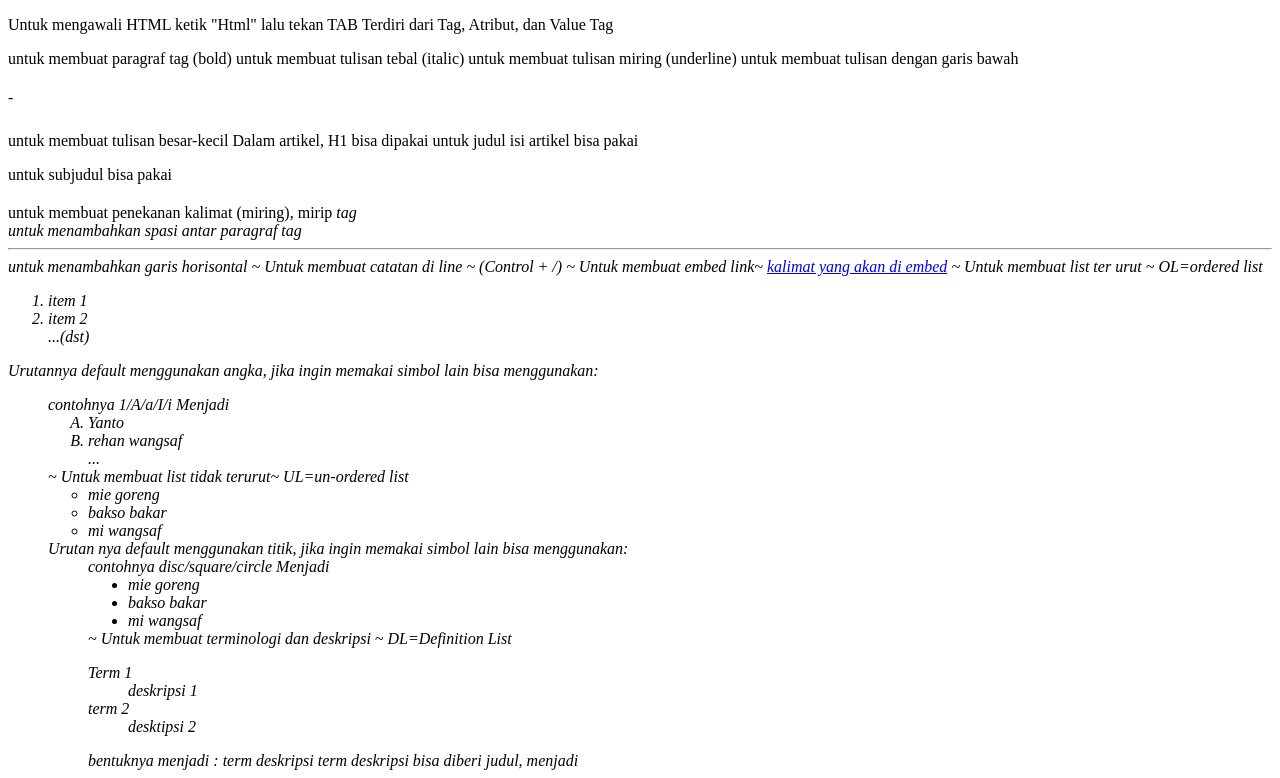
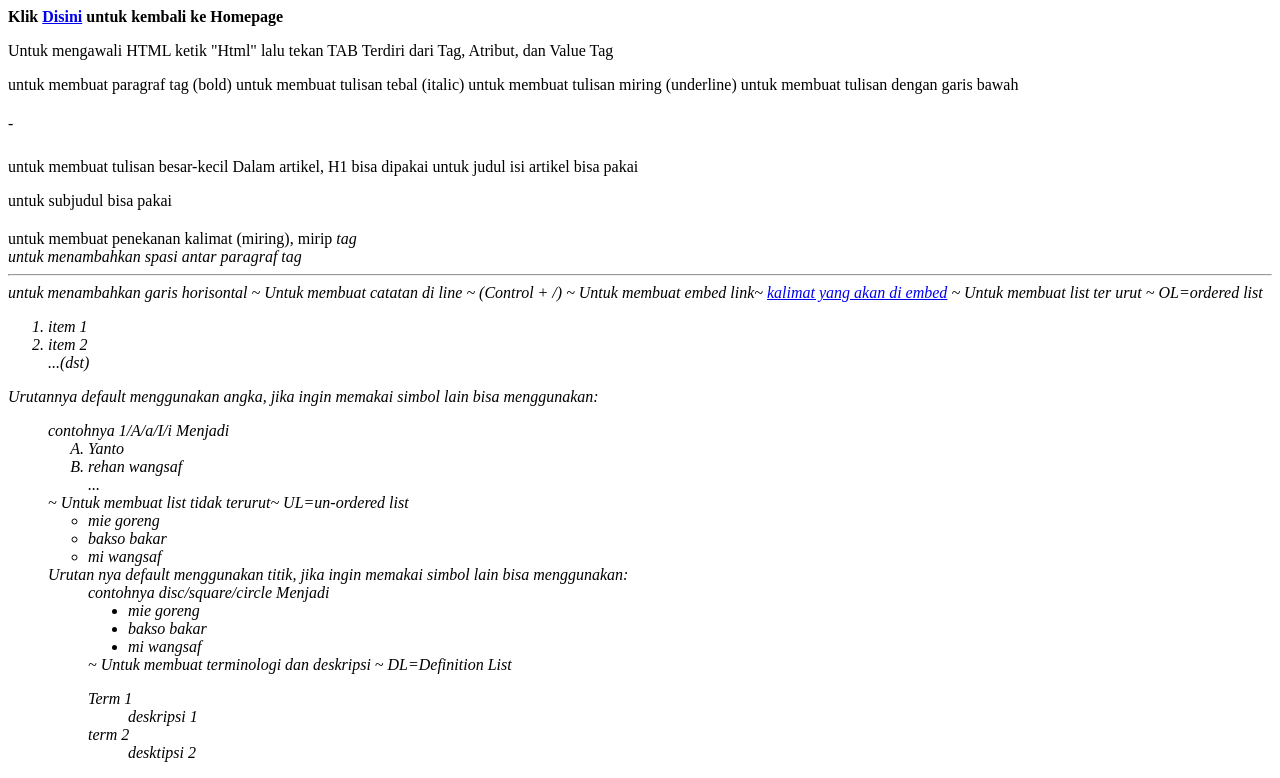
Before and after one commit to ashdd12311/Chrizxt, a plain HTML site: page Note.html in a window 1280 px wide. Shown: the top 778 px of the page. Drawn offline with Linux system fonts and the light colour scheme.

Commit message:
Update Note.html

```diff
--- a/Note.html
+++ b/Note.html
@@ -4,6 +4,7 @@
 	<title>Notes</title>
 </head>
 <body>
+	<b>Klik <a href="index.html">Disini</a> untuk kembali ke Homepage</b>
  <P>
  	Untuk mengawali HTML ketik "Html" lalu tekan TAB
 Terdiri dari Tag, Atribut, dan Value
```
